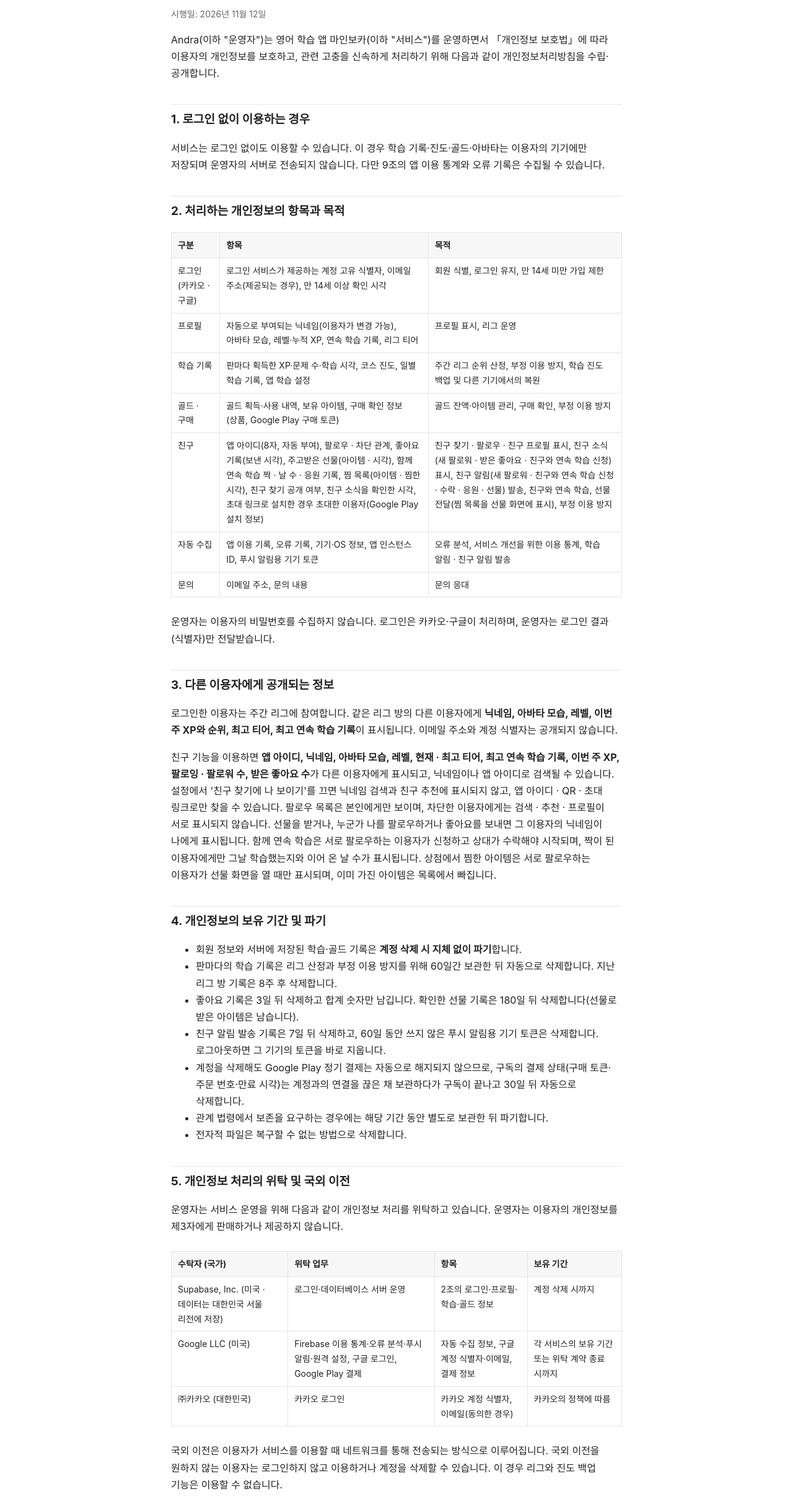
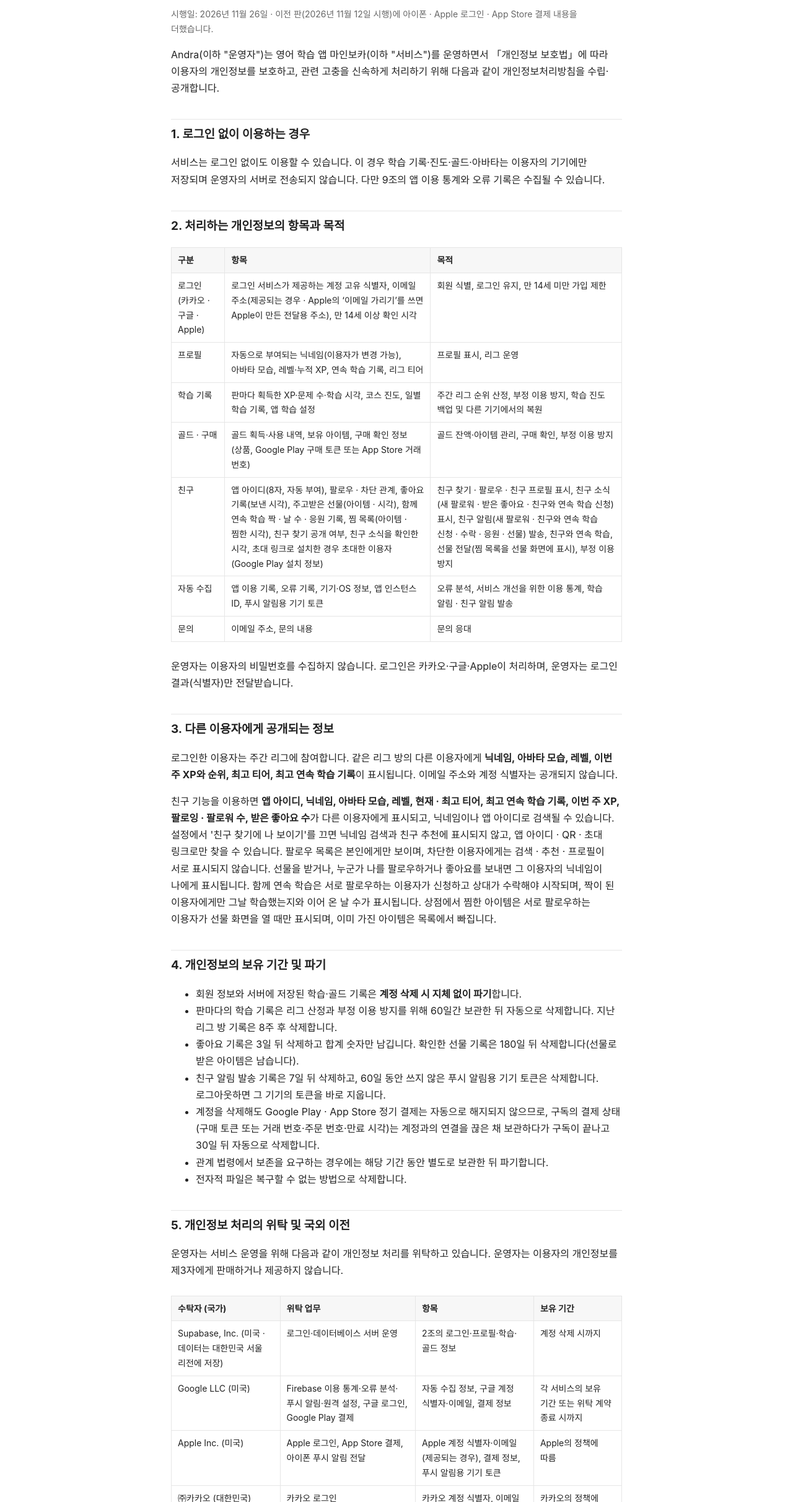
Before and after one commit to mh0343/mh0343.github.io, a plain HTML site: page privacy.html in a window 1280 px wide. Shown: the part 136-2560 px from the top of the page at 62% size. Drawn offline with Linux system fonts and the light colour scheme.

Commit message:
Add files via upload

```diff
--- a/privacy.html
+++ b/privacy.html
@@ -15,7 +15,7 @@
 </nav></header>
 <main>
   <h1>개인정보처리방침</h1>
-  <p class="meta">시행일: 2026년 11월 12일</p>
+  <p class="meta">시행일: 2026년 11월 26일 · 이전 판(2026년 11월 12일 시행)에 아이폰 · Apple 로그인 · App Store 결제 내용을 더했습니다.</p>
   <p>Andra(이하 "운영자")는 영어 학습 앱 마인보카(이하 "서비스")를 운영하면서 「개인정보 보호법」에 따라 이용자의 개인정보를 보호하고, 관련 고충을 신속하게 처리하기 위해 다음과 같이 개인정보처리방침을 수립·공개합니다.</p>
 
   <h2>1. 로그인 없이 이용하는 경우</h2>
@@ -24,15 +24,15 @@
   <h2>2. 처리하는 개인정보의 항목과 목적</h2>
   <div class="wrap"><table>
     <tr><th>구분</th><th>항목</th><th>목적</th></tr>
-    <tr><td>로그인(카카오 · 구글)</td><td>로그인 서비스가 제공하는 계정 고유 식별자, 이메일 주소(제공되는 경우), 만 14세 이상 확인 시각</td><td>회원 식별, 로그인 유지, 만 14세 미만 가입 제한</td></tr>
+    <tr><td>로그인(카카오 · 구글 · Apple)</td><td>로그인 서비스가 제공하는 계정 고유 식별자, 이메일 주소(제공되는 경우 · Apple의 ‘이메일 가리기’를 쓰면 Apple이 만든 전달용 주소), 만 14세 이상 확인 시각</td><td>회원 식별, 로그인 유지, 만 14세 미만 가입 제한</td></tr>
     <tr><td>프로필</td><td>자동으로 부여되는 닉네임(이용자가 변경 가능), 아바타 모습, 레벨·누적 XP, 연속 학습 기록, 리그 티어</td><td>프로필 표시, 리그 운영</td></tr>
     <tr><td>학습 기록</td><td>판마다 획득한 XP·문제 수·학습 시각, 코스 진도, 일별 학습 기록, 앱 학습 설정</td><td>주간 리그 순위 산정, 부정 이용 방지, 학습 진도 백업 및 다른 기기에서의 복원</td></tr>
-    <tr><td>골드 · 구매</td><td>골드 획득·사용 내역, 보유 아이템, 구매 확인 정보(상품, Google Play 구매 토큰)</td><td>골드 잔액·아이템 관리, 구매 확인, 부정 이용 방지</td></tr>
+    <tr><td>골드 · 구매</td><td>골드 획득·사용 내역, 보유 아이템, 구매 확인 정보(상품, Google Play 구매 토큰 또는 App Store 거래 번호)</td><td>골드 잔액·아이템 관리, 구매 확인, 부정 이용 방지</td></tr>
     <tr><td>친구</td><td>앱 아이디(8자, 자동 부여), 팔로우 · 차단 관계, 좋아요 기록(보낸 시각), 주고받은 선물(아이템 · 시각), 함께 연속 학습 짝 · 날 수 · 응원 기록, 찜 목록(아이템 · 찜한 시각), 친구 찾기 공개 여부, 친구 소식을 확인한 시각, 초대 링크로 설치한 경우 초대한 이용자(Google Play 설치 정보)</td><td>친구 찾기 · 팔로우 · 친구 프로필 표시, 친구 소식(새 팔로워 · 받은 좋아요 · 친구와 연속 학습 신청) 표시, 친구 알림(새 팔로워 · 친구와 연속 학습 신청 · 수락 · 응원 · 선물) 발송, 친구와 연속 학습, 선물 전달(찜 목록을 선물 화면에 표시), 부정 이용 방지</td></tr>
     <tr><td>자동 수집</td><td>앱 이용 기록, 오류 기록, 기기·OS 정보, 앱 인스턴스 ID, 푸시 알림용 기기 토큰</td><td>오류 분석, 서비스 개선을 위한 이용 통계, 학습 알림 · 친구 알림 발송</td></tr>
     <tr><td>문의</td><td>이메일 주소, 문의 내용</td><td>문의 응대</td></tr>
   </table></div>
-  <p>운영자는 이용자의 비밀번호를 수집하지 않습니다. 로그인은 카카오·구글이 처리하며, 운영자는 로그인 결과(식별자)만 전달받습니다.</p>
+  <p>운영자는 이용자의 비밀번호를 수집하지 않습니다. 로그인은 카카오·구글·Apple이 처리하며, 운영자는 로그인 결과(식별자)만 전달받습니다.</p>
 
   <h2>3. 다른 이용자에게 공개되는 정보</h2>
   <p>로그인한 이용자는 주간 리그에 참여합니다. 같은 리그 방의 다른 이용자에게 <strong>닉네임, 아바타 모습, 레벨, 이번 주 XP와 순위, 최고 티어, 최고 연속 학습 기록</strong>이 표시됩니다. 이메일 주소와 계정 식별자는 공개되지 않습니다.</p>
@@ -44,7 +44,7 @@
     <li>판마다의 학습 기록은 리그 산정과 부정 이용 방지를 위해 60일간 보관한 뒤 자동으로 삭제합니다. 지난 리그 방 기록은 8주 후 삭제합니다.</li>
     <li>좋아요 기록은 3일 뒤 삭제하고 합계 숫자만 남깁니다. 확인한 선물 기록은 180일 뒤 삭제합니다(선물로 받은 아이템은 남습니다).</li>
     <li>친구 알림 발송 기록은 7일 뒤 삭제하고, 60일 동안 쓰지 않은 푸시 알림용 기기 토큰은 삭제합니다. 로그아웃하면 그 기기의 토큰을 바로 지웁니다.</li>
-    <li>계정을 삭제해도 Google Play 정기 결제는 자동으로 해지되지 않으므로, 구독의 결제 상태(구매 토큰·주문 번호·만료 시각)는 계정과의 연결을 끊은 채 보관하다가 구독이 끝나고 30일 뒤 자동으로 삭제합니다.</li>
+    <li>계정을 삭제해도 Google Play · App Store 정기 결제는 자동으로 해지되지 않으므로, 구독의 결제 상태(구매 토큰 또는 거래 번호·주문 번호·만료 시각)는 계정과의 연결을 끊은 채 보관하다가 구독이 끝나고 30일 뒤 자동으로 삭제합니다.</li>
     <li>관계 법령에서 보존을 요구하는 경우에는 해당 기간 동안 별도로 보관한 뒤 파기합니다.</li>
     <li>전자적 파일은 복구할 수 없는 방법으로 삭제합니다.</li>
   </ul>
@@ -55,6 +55,7 @@
     <tr><th>수탁자 (국가)</th><th>위탁 업무</th><th>항목</th><th>보유 기간</th></tr>
     <tr><td>Supabase, Inc. (미국 · 데이터는 대한민국 서울 리전에 저장)</td><td>로그인·데이터베이스 서버 운영</td><td>2조의 로그인·프로필·학습·골드 정보</td><td>계정 삭제 시까지</td></tr>
     <tr><td>Google LLC (미국)</td><td>Firebase 이용 통계·오류 분석·푸시 알림·원격 설정, 구글 로그인, Google Play 결제</td><td>자동 수집 정보, 구글 계정 식별자·이메일, 결제 정보</td><td>각 서비스의 보유 기간 또는 위탁 계약 종료 시까지</td></tr>
+    <tr><td>Apple Inc. (미국)</td><td>Apple 로그인, App Store 결제, 아이폰 푸시 알림 전달</td><td>Apple 계정 식별자·이메일(제공되는 경우), 결제 정보, 푸시 알림용 기기 토큰</td><td>Apple의 정책에 따름</td></tr>
     <tr><td>㈜카카오 (대한민국)</td><td>카카오 로그인</td><td>카카오 계정 식별자, 이메일(동의한 경우)</td><td>카카오의 정책에 따름</td></tr>
   </table></div>
   <p>국외 이전은 이용자가 서비스를 이용할 때 네트워크를 통해 전송되는 방식으로 이루어집니다. 국외 이전을 원하지 않는 이용자는 로그인하지 않고 이용하거나 계정을 삭제할 수 있습니다. 이 경우 리그와 진도 백업 기능은 이용할 수 없습니다.</p>
@@ -78,7 +79,7 @@
   </ul>
 
   <h2>9. 개인정보 자동 수집 장치의 설치·운영 및 거부</h2>
-  <p>앱은 Firebase 이용 통계 및 오류 분석 도구를 통해 앱 이용 정보를 자동으로 수집합니다. 이용자는 기기 설정에서 광고 ID를 재설정하거나 삭제할 수 있으며, 앱 알림은 기기 설정에서 끌 수 있습니다. 이 웹사이트는 쿠키를 사용하지 않습니다.</p>
+  <p>앱은 Firebase 이용 통계 및 오류 분석 도구를 통해 앱 이용 정보를 자동으로 수집합니다. 이용자는 기기 설정에서 광고 ID를 재설정하거나 삭제할 수 있으며(아이폰에서는 앱이 광고 추적 허락을 묻지 않으므로 광고 식별자가 수집되지 않습니다), 앱 알림은 기기 설정에서 끌 수 있습니다. 이 웹사이트는 쿠키를 사용하지 않습니다.</p>
 
   <h2>10. 개인정보 보호 담당</h2>
   <p>개인정보와 관련한 문의, 불만 처리, 피해 구제는 아래 연락처로 문의하시기 바랍니다.</p>
```
Also changed, not shown: delete-account.html (+3 -3 lines), terms.html (+4 -4 lines).
